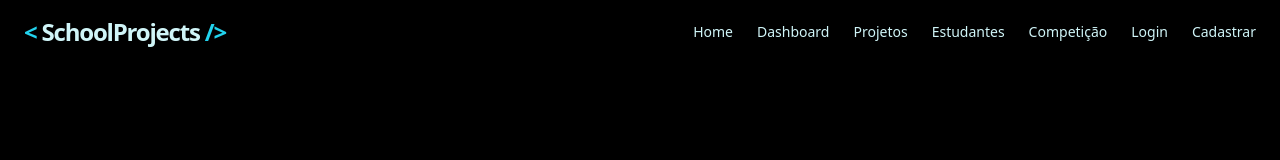
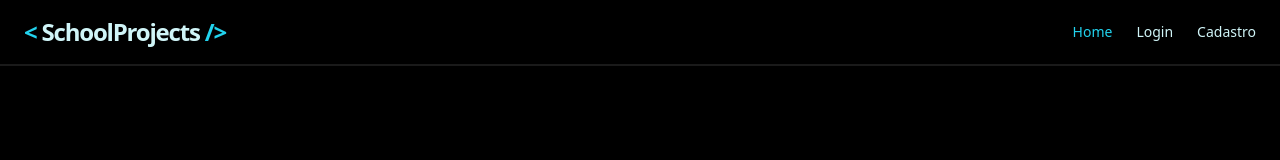
Before and after one commit to Rafael-Honorato/college-project-competition, an Angular app: page /home in a window 1280 px wide. Shown: the top 160 px of the page. Built offline with nearby package versions, Linux system fonts and the light colour scheme.

Commit message:
refac: Navegação transferiada para componente exclusivo

```diff
--- a/src/app/app.component.html
+++ b/src/app/app.component.html
@@ -1,62 +1,3 @@
 <!-- Navigation -->
-<nav class="glass-dark fixed w-full z-50 px-6 py-4">
-  <div class="max-w-7xl mx-auto flex justify-between items-center">
-    <div class="text-2xl font-bold tracking-tighter">
-      <span class="text-cyan-400">&lt;</span>
-      SchoolProjects
-      <span class="text-cyan-400">/&gt;</span>
-    </div>
-    <div class="hidden md:flex space-x-6 text-sm">
-      <a
-        routerLink="/"
-        routerLinkActive="text-cyan-400"
-        [routerLinkActiveOptions]="{ exact: true }"
-        class="hover:text-cyan-400 transition-colors"
-        >Home</a
-      >
-      <a
-        routerLink="/dashboard"
-        routerLinkActive="text-cyan-400"
-        [routerLinkActiveOptions]="{ exact: true }"
-        class="hover:text-cyan-400 transition-colors"
-        >Dashboard</a
-      >
-      <a
-        routerLink="/projects"
-        routerLinkActive="text-cyan-400"
-        [routerLinkActiveOptions]="{ exact: true }"
-        class="hover:text-cyan-400 transition-colors"
-        >Projetos</a
-      >
-      <a
-        routerLink="/students"
-        routerLinkActive="text-cyan-400"
-        [routerLinkActiveOptions]="{ exact: true }"
-        class="hover:text-cyan-400 transition-colors"
-        >Estudantes</a
-      >
-      <a
-        routerLink="/competition"
-        routerLinkActive="text-cyan-400"
-        [routerLinkActiveOptions]="{ exact: true }"
-        class="hover:text-cyan-400 transition-colors"
-        >Competição</a
-      >
-      <a
-        routerLink="/login"
-        routerLinkActive="text-cyan-400"
-        [routerLinkActiveOptions]="{ exact: true }"
-        class="hover:text-cyan-400 transition-colors"
-        >Login</a
-      >
-      <a
-        routerLink="/register"
-        routerLinkActive="text-cyan-400"
-        [routerLinkActiveOptions]="{ exact: true }"
-        class="hover:text-cyan-400 transition-colors"
-        >Cadastrar</a
-      >
-    </div>
-  </div>
-</nav>
+<app-nav></app-nav>
 <router-outlet></router-outlet>
--- a/src/app/app.component.ts
+++ b/src/app/app.component.ts
@@ -1,9 +1,10 @@
 import { Component } from '@angular/core';
-import { RouterLink, RouterLinkActive, RouterOutlet } from '@angular/router';
+import { NavComponent } from './core/components/nav/nav.component';
+import { RouterOutlet } from '@angular/router';
 
 @Component({
   selector: 'app-root',
-  imports: [RouterOutlet, RouterLink, RouterLinkActive],
+  imports: [NavComponent, RouterOutlet],
   templateUrl: './app.component.html',
   styleUrl: './app.component.css',
 })
--- a/src/app/app.routes.ts
+++ b/src/app/app.routes.ts
@@ -3,8 +3,8 @@ import { Routes } from '@angular/router';
 export const routes: Routes = [
   {
     path: '',
+    redirectTo: 'home',
     pathMatch: 'full',
-    redirectTo: 'home',
   },
   {
     path: 'home',
```
